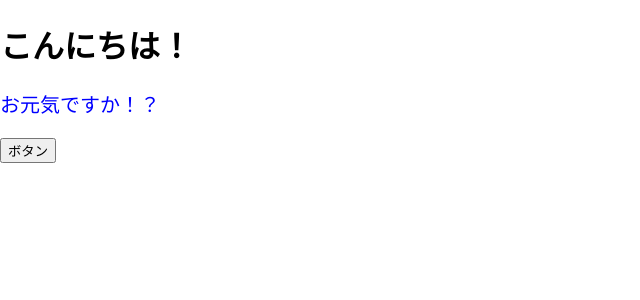
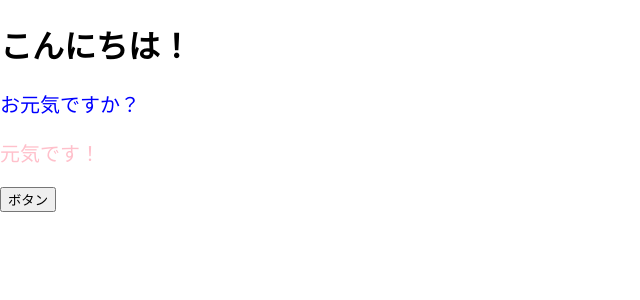
Before and after one commit to kxdxf/react-practice, a React (Create React App) app: page / in a window 1280 px wide. Shown: the top 300 px of the page, without its empty margins (0-640 px from the left). Built offline with nearby package versions, Linux system fonts and the light colour scheme.

Commit message:
Propsを使ってコンポーネントに値を渡してみる

```diff
--- a/src/App.js
+++ b/src/App.js
@@ -1,4 +1,5 @@
 import logo from './logo.svg';
+import { ColoredMessage } from "./components/ColoredMessage";
 import './App.css';
 
 function App() {
@@ -11,10 +12,17 @@ function App() {
         fontSize: "20px"
     }
 
+    const contentPinkStyle = {
+        color: "pink",
+        fontSize: "20px"
+    }
+
     return (
         <div>
             <h1>こんにちは！</h1>
-            <p style={contentStyle}>お元気ですか！？</p>
+            <ColoredMessage></ColoredMessage>
+            <ColoredMessage color="blue" message="お元気ですか？"></ColoredMessage>
+            <p style={contentPinkStyle}>元気です！</p>
             <button onClick={onClickButton}>ボタン</button>
         </div>
     );
--- /dev/null
+++ b/src/components/ColoredMessage.jsx
@@ -0,0 +1,11 @@
+
+export const ColoredMessage = (props) => {
+    const contentStyle = {
+        color: props.color,
+        fontSize: "20px",
+    };
+
+    console.log(props);
+
+    return <p style={contentStyle}>{props.message}</p>;
+};
```
